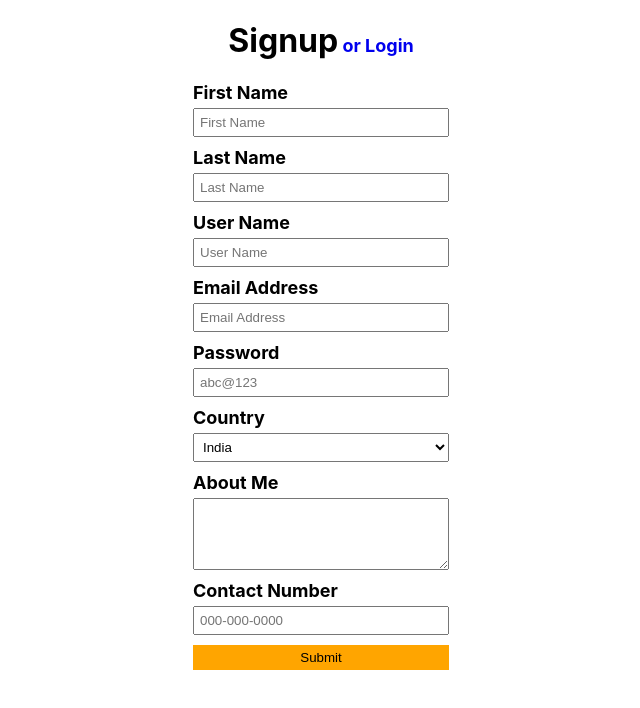
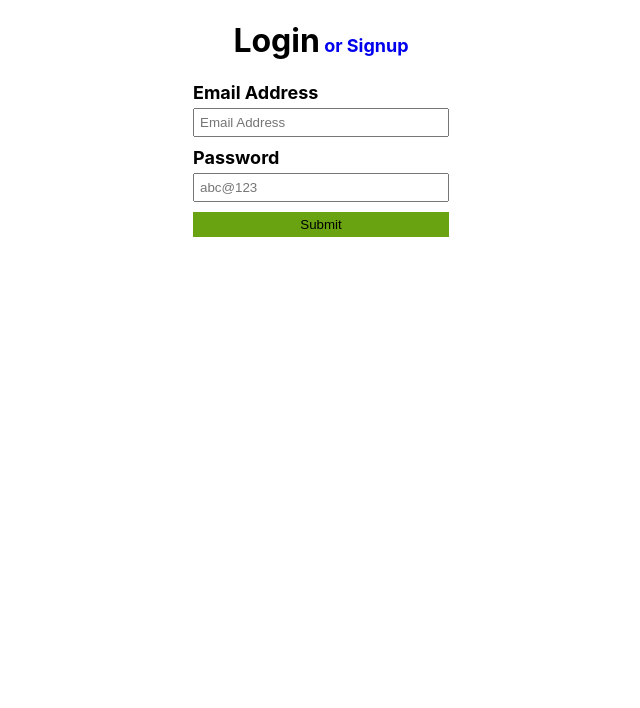
Before and after one commit to SilentBlades/quora-frontend, a React (Create React App) app: page / in a window 1280 px wide. Shown: the top 708 px of the page, without its empty margins (319-959 px from the left). Built offline with nearby package versions, Linux system fonts and the light colour scheme.

Commit message:
Done with user-signup/login html-css

```diff
--- a/src/UserComponent/SignupComponent.css
+++ b/src/UserComponent/Form.css
@@ -1,10 +1,3 @@
-.div-center{
-    display: flex;
-    flex-direction: column;
-    justify-content: center;
-    align-items: center;
-}
-
 .form-flex-center{
     display: flex;
     flex-direction: column;
@@ -45,3 +38,11 @@ button{
     text-decoration: none;
     font-size: large;
 }
+
+.login-button{
+    background: rgb(105, 163, 18);
+    border: none;
+    height: 25px;
+    margin-bottom: 10px;
+    padding: 5px;
+}
--- /dev/null
+++ b/src/UserComponent/LoginComponent.js
@@ -0,0 +1,31 @@
+import React, { Component } from 'react';
+import { BrowserRouter as Router, Route, Link } from "react-router-dom";
+import './Form.css';
+import SignupComponent from './SignupComponent';
+
+export default class LoginComponent extends Component {
+    render() {
+        return (
+            <Router>
+                <h1>
+                    Login
+                <Link to="/signup" onClick={this.props.handleClickLogin} className="link-noDecoration"> or Signup</Link>
+                </h1>
+                <form className="form-flex-center" onSubmit={this.props.handlePostLoginForm}>
+                    <label>
+                        Email Address
+                </label>
+                    <input type="email" placeholder="Email Address" />
+                    <label>
+                        Password
+                </label>
+                    <input type="password" placeholder="abc@123" />
+                <button className="login-button">
+                    Submit
+                </button>
+                </form>
+                <Route path="/Signup" component={SignupComponent} />
+            </Router>
+        );
+    }
+}
--- /dev/null
+++ b/src/UserComponent/SignupComponent.js
@@ -0,0 +1,68 @@
+import React, { Component } from 'react';
+import { BrowserRouter as Router, Route, Link } from "react-router-dom";
+import './Form.css';
+import LoginComponent from './LoginComponent';
+
+export default class SignupComponent extends Component {
+    render() {
+        return (
+            <Router>
+                <h1>
+                    Signup
+                <Link to="/login" onClick={this.props.handleClickSignup} className="link-noDecoration"> or Login</Link>
+                </h1>
+                <form className="form-flex-center" onSubmit={this.props.handlePostSignupForm}>
+                    <label>
+                        First Name
+                </label>
+                    <input type="text" name="first_name" placeholder="First Name" />
+                    <label>
+                        Last Name
+                </label>
+                    <input type="text" placeholder="Last Name" />
+                    <label>
+                        User Name
+                </label>
+                    <input type="text" placeholder="User Name" />
+                    <label>
+                        Email Address
+                </label>
+                    <input type="email" placeholder="Email Address" />
+                    <label>
+                        Password
+                </label>
+                    <input type="password" placeholder="abc@123" />
+                    <label>
+                        Country
+                </label>
+                    <select>
+                        <option value="india" defaultValue="selected">
+                            India
+                    </option>
+                        <option value="usa">
+                            USA
+                    </option>
+                        <option value="canada">
+                            Canada
+                    </option>
+                        <option value="england">
+                            England
+                    </option>
+                    </select>
+                    <label>
+                        About Me
+                </label>
+                    <textarea rows="4" cols="50" />
+                    <label>
+                        Contact Number
+                </label>
+                <input type="tel" placeholder="000-000-0000" />
+                <button className="signup-button">
+                    Submit
+                </button>
+                </form>
+                <Route path="/login" component={LoginComponent} />
+            </Router>
+        );
+    }
+}
--- /dev/null
+++ b/src/UserComponent/UserComponent.css
@@ -0,0 +1,6 @@
+.div-center{
+    display: flex;
+    flex-direction: column;
+    justify-content: center;
+    align-items: center;
+}
--- a/src/UserComponent/UserComponent.js
+++ b/src/UserComponent/UserComponent.js
@@ -1,6 +1,7 @@
 import React, { Component } from 'react';
-import { BrowserRouter as Router, Route, Link } from "react-router-dom";
-import './SignupComponent.css';
+import SignupComponent from './SignupComponent.js';
+import LoginComponent from './LoginComponent.js';
+import './UserComponent.css';
 
 /*
  * 1. User Signup
@@ -13,7 +14,14 @@ export default class UserComponent extends Component {
     constructor(props) {
         super(props);
 
+        this.state={
+            login: true
+        }
+
         this.handlePostSignupForm = this.handlePostSignupForm.bind(this);
+        this.handlePostLoginForm = this.handlePostLoginForm.bind(this);
+        this.handleClickSignup = this.handleClickSignup.bind(this);
+        this.handleClickLogin = this.handleClickLogin.bind(this);
     }
 
     handlePostSignupForm(event) {
@@ -22,96 +30,31 @@ export default class UserComponent extends Component {
         event.preventDefault();
     }
 
+    handlePostLoginForm(event) {
+        const data = new FormData(event.target);
+        console.log(data.get('email'));
+    }
+
+    handleClickLogin() {
+        this.setState({
+            login: false
+        });
+    }
+
+    handleClickSignup() {
+        this.setState({
+            login: true
+        });
+    }
+
     render() {
         return (
             <div className="div-center">
-                <SignupForm handlePostSignupForm={this.handlePostSignupForm} />
+                {
+                    (this.state.login) ? (<LoginComponent handlePostLoginForm={this.handlePostLoginForm} handleClickLogin={this.handleClickLogin} />)
+                                       : (<SignupComponent handlePostSignupForm={this.handlePostSignupForm} handleClickSignup={this.handleClickSignup} />)
+                }
             </div>
         )
     }
 }
-
-function SignupForm(props) {
-
-    return (
-        <Router>
-            <h1>
-                Signup
-            <Link to="/login" className="link-noDecoration"> or Login</Link>
-            </h1>
-            <form className="form-flex-center" onSubmit={props.handlePostSignupForm}>
-                <label>
-                    First Name
-            </label>
-                <input type="text" name="first_name" placeholder="First Name" />
-                <label>
-                    Last Name
-            </label>
-                <input type="text" placeholder="Last Name" />
-                <label>
-                    User Name
-            </label>
-                <input type="text" placeholder="User Name" />
-                <label>
-                    Email Address
-            </label>
-                <input type="email" placeholder="Email Address" />
-                <label>
-                    Password
-            </label>
-                <input type="password" placeholder="abc@123" />
-                <label>
-                    Country
-            </label>
-                <select>
-                    <option value="india" defaultValue="selected">
-                        India
-                </option>
-                    <option value="usa">
-                        USA
-                </option>
-                    <option value="canada">
-                        Canada
-                </option>
-                    <option value="england">
-                        England
-                </option>
-                </select>
-                <label>
-                    About Me
-            </label>
-                <textarea rows="4" cols="50" />
-                <label>
-                    Contact Number
-            </label>
-                <input type="tel" placeholder="000-000-0000" />
-                <button>
-                    Submit
-            </button>
-            </form>
-            <Route path="/login" component={LoginForm} />
-        </Router>
-    );
-}
-
-function LoginForm(props) {
-    return (
-        <Router>
-            <h1>
-                Login
-            <Link to="/signup" className="link-noDecoration"> or Signup</Link>
-            </h1>
-            <form>
-                <label>
-                    Email Address
-            </label>
-                <input type="email" placeholder="Email Address" />
-                <label>
-                    Password
-            </label>
-                <input type="password" placeholder="abc@123" />
-            </form>
-            <Route path="/Signup" component={SignupForm} />
-        </Router>
-    );
-}
```
Also changed, not shown: 1 other file (tests, documents, lock files or other folders).
